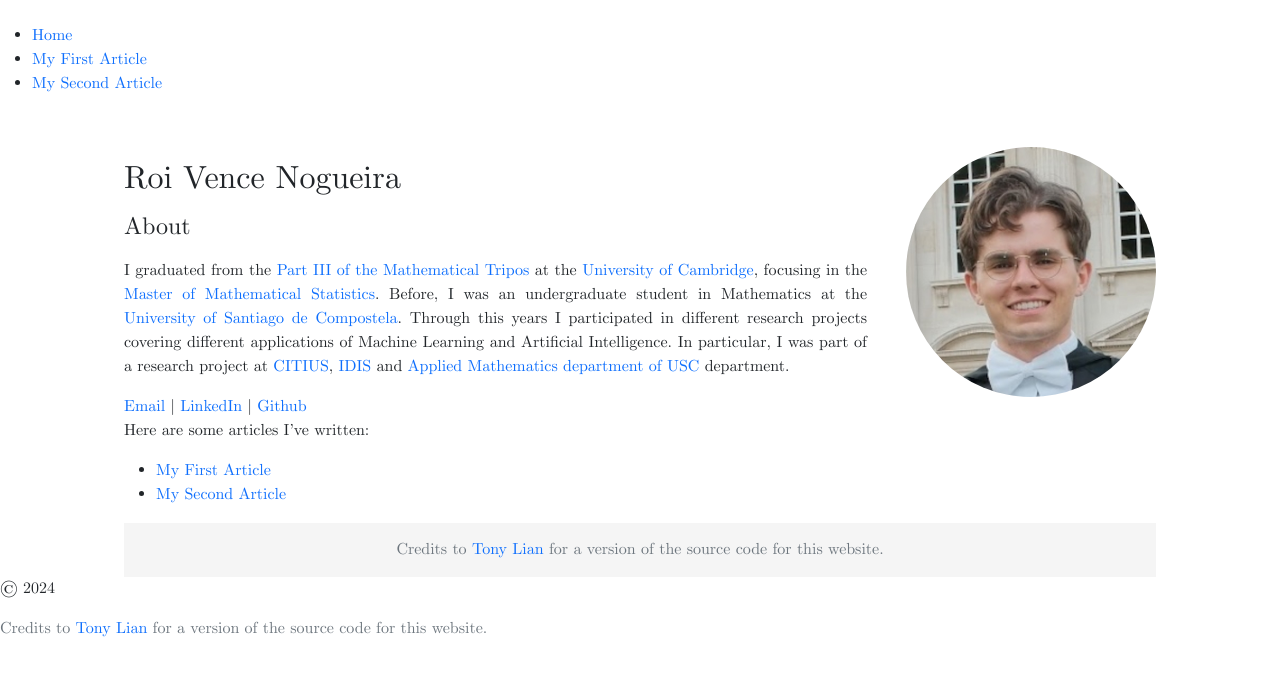
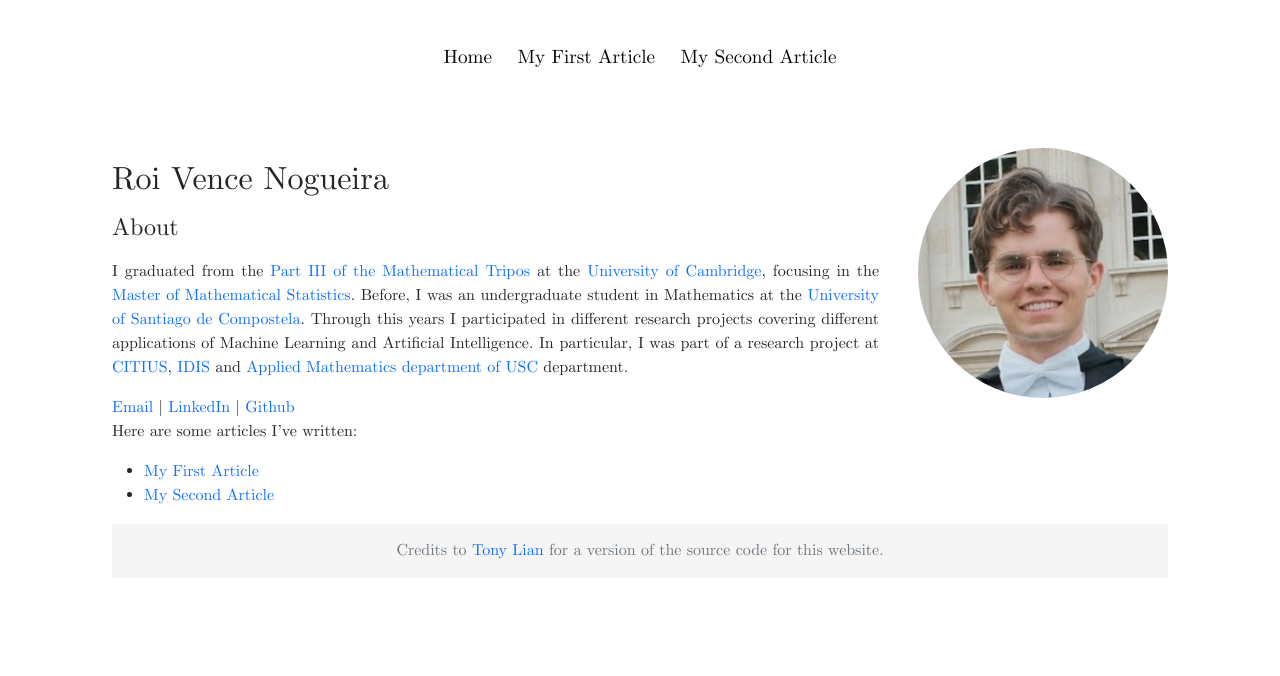
Before and after one commit to RoidaVinci/web, a Jekyll site: the page built from index.md, in a window 1280 px wide. Shown: the top 676 px of the page. Built offline with Jekyll 4.4.1, drawn with Linux system fonts in a browser that asks for light colours.

Commit message:
Update default.html

```diff
--- a/_layouts/default.html
+++ b/_layouts/default.html
@@ -1,6 +1,3 @@
----
-
----
 <!DOCTYPE html>
 <html>
 <head>
@@ -19,14 +16,39 @@
     <link rel="stylesheet" href="{{ '/assets/style.css' | relative_url }}" />
     <link rel="icon" type="image/x-icon" href="favicon.ico">
     <link rel="shortcut icon" type="image/png" href="favicon.png">
-    <script>
-      $(document).ready(() => {
-        $(".tldr_btn").click(function(){
-          $(this).parent().parent().find(".publication-excerpt").toggle();
-          return false;
-        });
-      });
-    </script>
+    <style>
+        body {
+            font-family: "Computer Modern Serif", serif;
+        }
+        header {
+            background-color: #ffffff;
+            color: #000000;
+            text-align: center;
+            padding: 20px 0;
+            margin-bottom: 20px;
+        }
+        header nav ul {
+            list-style-type: none;
+            padding: 0;
+            margin: 0;
+        }
+        header nav ul li {
+            display: inline;
+            margin: 0 10px;
+        }
+        header nav ul li a {
+            color: #000000;
+            text-decoration: none;
+            font-size: 1.2rem;
+        }
+        header nav ul li a:hover {
+            text-decoration: underline;
+        }
+        main {
+            max-width: 1080px;
+            margin: 0 auto;
+        }
+    </style>
 </head>
 <body>
     <header>
@@ -39,14 +61,8 @@
             </ul>
         </nav>
     </header>
-    <main role="main" class="container-sm" style="max-width: 1080px">
+    <main role="main" class="container-sm">
         {{ content }}
     </main>
-    <footer>
-      <p>&copy; {{ site.time | date: '%Y' }} {{ site.author }}</p>
-      <span class="text-muted">
-        Credits to <a href="https://github.com/TonyLianLong/websitev2">Tony Lian</a> for a version of the source code for this website.
-      </span>
-    </footer>
 </body>
 </html>
```
Lines whose indentation alone changed are shown as unchanged.
